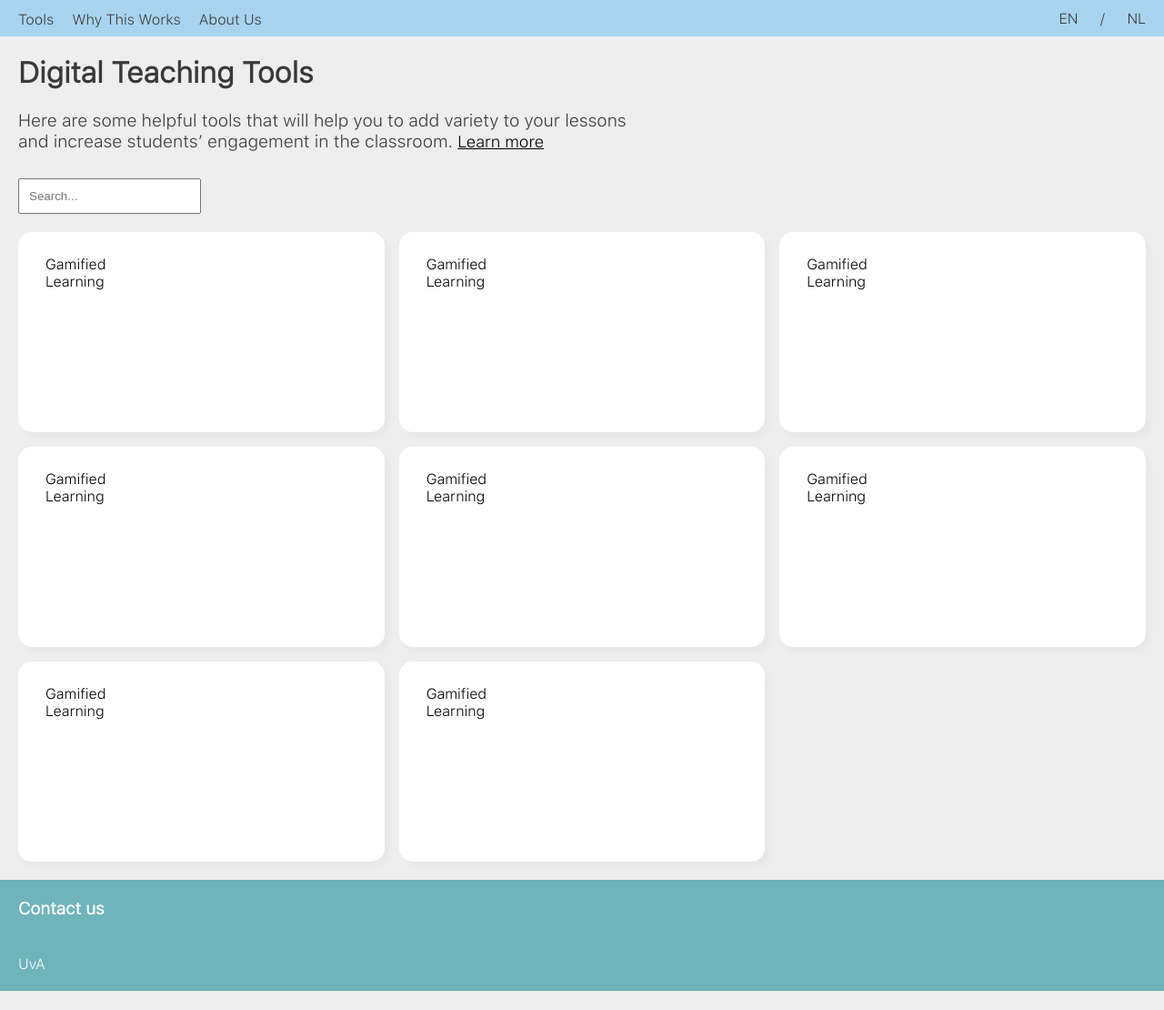
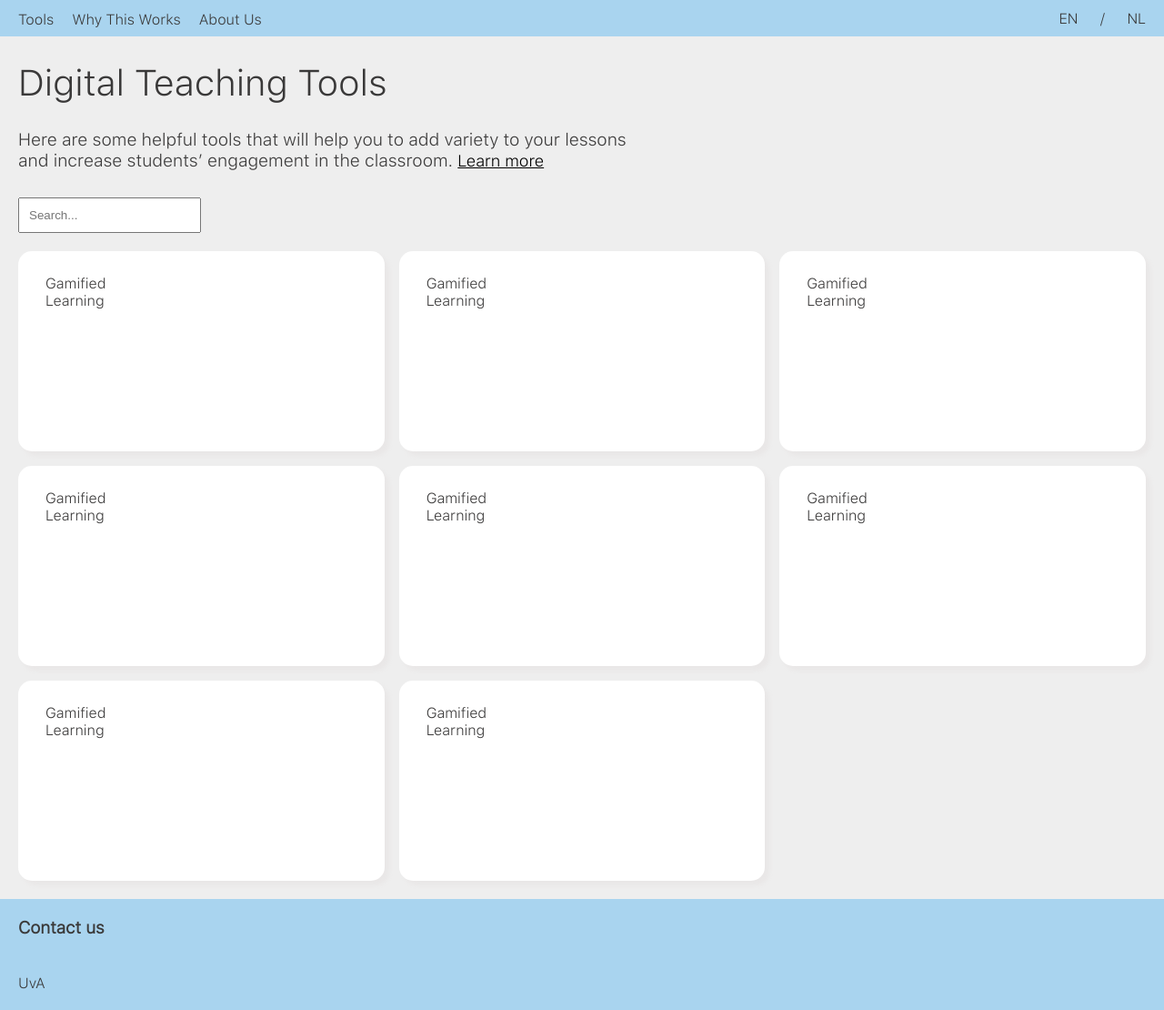
Before and after one commit to 100portraits/cybertalk, a plain HTML site: page main.html in a window 1280 px wide. Shown: the whole page at 91% size. Before the commit the page ends 1089 px from the top, so only its background shows below. Drawn offline with Linux system fonts and the light colour scheme.

Commit message:
change black to dark gray

```diff
--- a/main.css
+++ b/main.css
@@ -54,6 +54,8 @@ body {
 }
 .header-innovative {
     padding-left: 20px;
+    font-weight: 500;
+    font-size: 2.5em;
 }
 .short-desc {
     max-width: 675px;
@@ -72,7 +74,7 @@ body {
     grid-gap: 1em 1em;
 }
 .tools-grid a {
-    color: black;
+    color: rgb(58, 57, 57);
 }
 
 a:hover {
@@ -82,8 +84,8 @@ a:hover {
 .footer-box {
     margin: 0;
     width: 100%;
-    background-color: #6FB3BB;
-    color: white;
+    background-color: #a9d4ef;
+    color: rgb(58, 57, 57);
 
 }
 .footer-box h3, .footer-box p{
@@ -97,7 +99,7 @@ a:hover {
     box-shadow: 6px 6px 6px rgb(215, 213, 213);
 }
 .tooltitle{
-    color: black;
+    color: rgb(58, 57, 57);
 }
 .toolbg{
     background-color: white;
```
